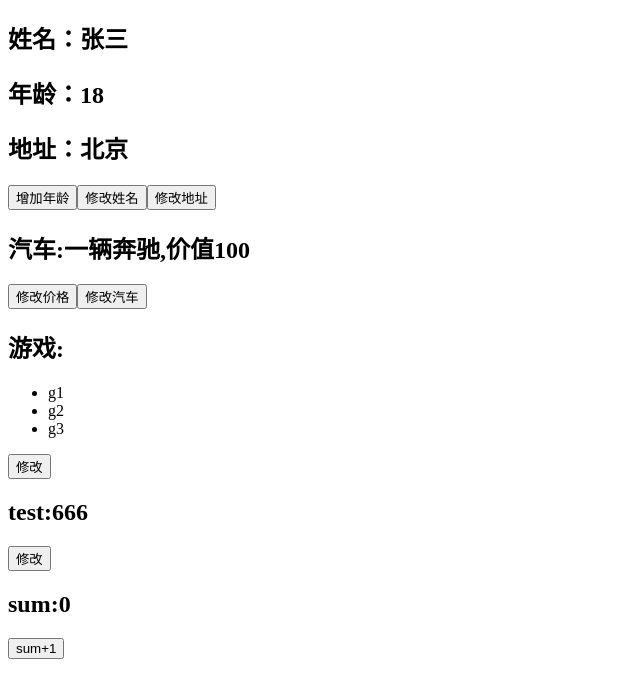
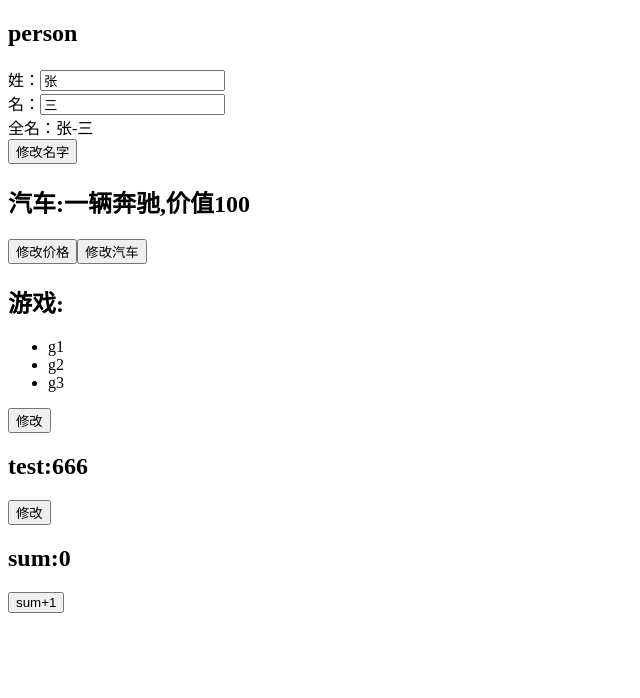
Before and after one commit to Y-Destiny/hello_vue3, a Vue app: page / in a window 1280 px wide. Shown: the top 698 px of the page, without its empty margins (0-640 px from the left). Built offline with nearby package versions, Linux system fonts and the light colour scheme.

Commit message:
计算属性

```diff
--- a/src/components/Person.vue
+++ b/src/components/Person.vue
@@ -1,57 +1,47 @@
 <template>
     <div class="person">
-        <!--模板无需xxx.value,自动进行 xxx.value获取数据-->
-        <h2>姓名：{{ name }}</h2>
-        <h2>年龄：{{ age }}</h2>
-        <h2>地址：{{ address }}</h2>
-        <button @click="changeAge">增加年龄</button>
-        <button @click="changeName">修改姓名</button>
-        <button @click="changeAddress">修改地址</button>
+        <h2>person</h2>
+        姓：<input type="text" v-model="firstName"><br>
+        名：<input type="text" v-model="lastName"><br>
+        全名：<span>{{ fullName }}</span><br>
+        <button @click="changeName">修改名字</button>
     </div>
 </template>
-
-<!--
-<script lang="ts">
-    export default {
-        name: 'Person',
-        beforeCreate(){
-            console.log("beforeCreate")
-        },
-    }
-</script>
--->
 
 <!-- setup 语法糖 自动return-->
 <!--使用setup插件可使用name指定组件名-->
 <script lang="ts" setup name="Person">
-    import { reactive,toRefs,toRef } from 'vue';
+    import { reactive,ref,computed } from 'vue';
 
-    let person=reactive({
-        name:'张三',
-        age:18,
-        address:'北京',
-        tel:'1234567890'
+    let firstName=ref('张')
+    let lastName=ref('三')
+
+    //计算属性
+
+    /*
+    //只读
+    let fullName=computed(()=>{
+        return firstName.value+'-'+lastName.value
+    })
+    */
+
+    //读写
+    let fullName=computed({
+        get(){
+            return firstName.value+'-'+lastName.value
+        },
+        set(val){
+            console.log(val)
+            let names=val.split('-')
+            firstName.value=names[0]
+            lastName.value=names[1]
+        }
     })
 
-    //作用：将一个响应式对象中的每一个属性，转换为`ref`对象。
-    //备注：`toRefs`与`toRef`功能一致，但`toRefs`可以批量转换。
-
-     // 通过toRefs将person对象中的n个属性批量取出，且依然保持响应式的能力
-    let {name,age}=toRefs(person)
-
-    // 通过toRef将person对象中的gender属性取出，且依然保持响应式的能力
-    let address = toRef(person,'address')
-
-    function changeAge(){
-        age.value+=1
+    function changeName(){
+        console.log(fullName.value)
+        fullName.value='李-四'
     }
 
-    function changeName(){
-        name.value='李四'
-    }
-
-    function changeAddress(){
-        address.value='上海'
-    }
 
 </script>
```
